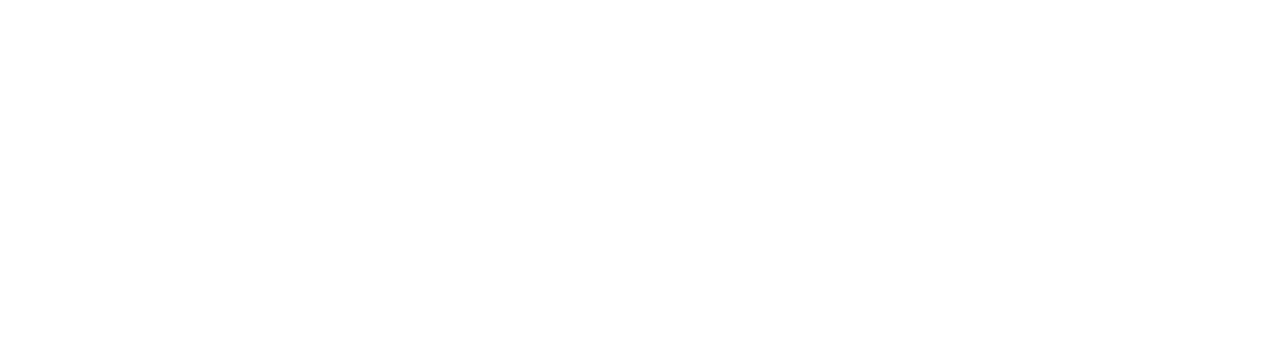
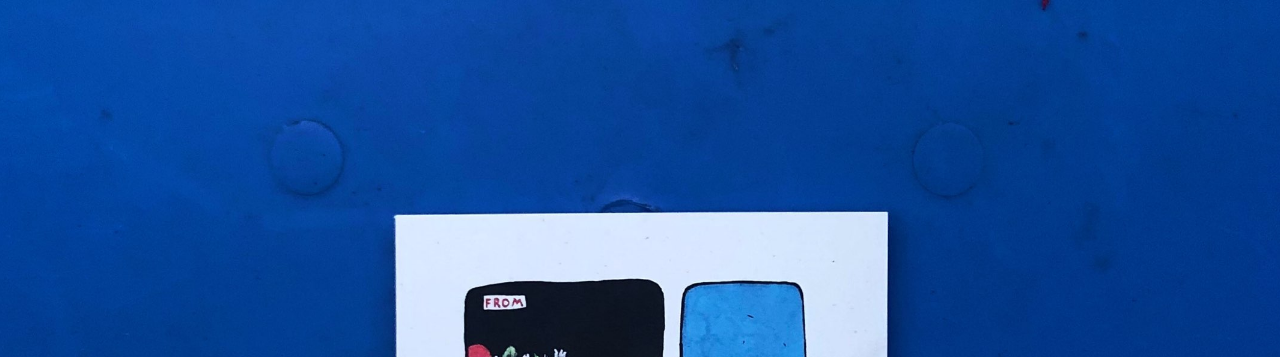
Before and after one commit to kevinsterne/sterne, a website: page public/index.html in a window 1280 px wide. Shown: the top 357 px of the page. Drawn offline with Linux system fonts and the light colour scheme.

Commit message:
Update styles.css

```diff
--- a/public/css/styles.css
+++ b/public/css/styles.css
@@ -58,7 +58,7 @@ a:hover {
 #hero-image {
     height: 140vh;
     width: 100vw;
-    background-image: url(../img/From Your Jerry.jpeg);
+    background-image: url(../img/FromYourJerry.jpeg);
     background-attachment: scroll;
     background-repeat: no-repeat;
     background-size: cover;
```
